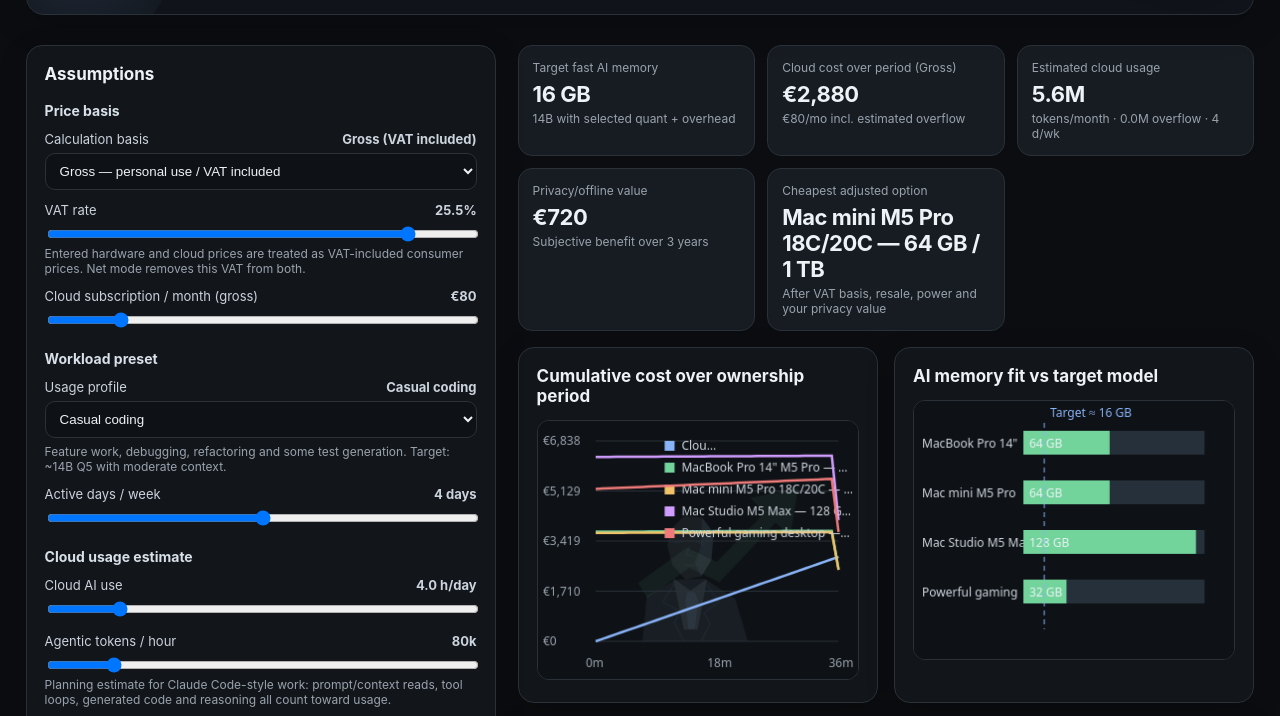
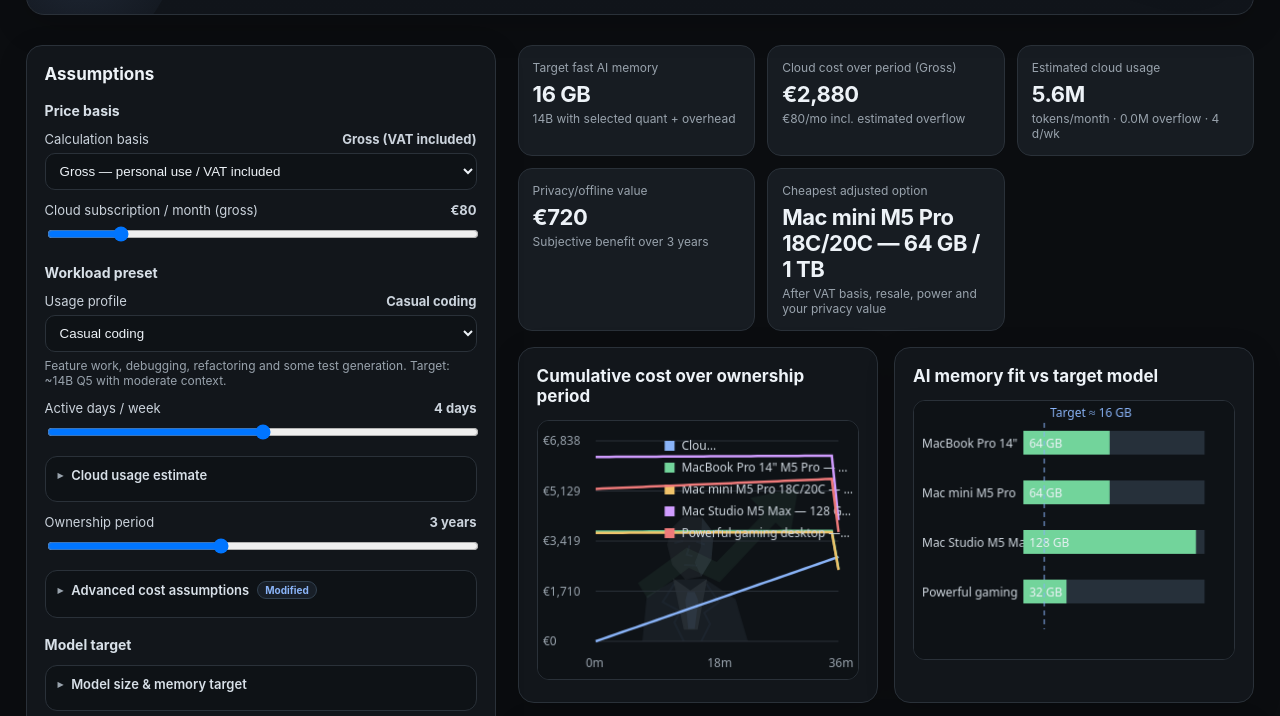
Before and after one commit to Urqe/local-ai-workstation-comparison-tool, a plain HTML site: page index.html in a window 1280 px wide. Shown: the part 226-942 px from the top of the page. Drawn offline with Linux system fonts and the light colour scheme.

Commit message:
Collapse preset-driven and advanced controls behind progressive disclosure
- Wrap cloud usage estimate, model target, and advanced cost assumptions
  (electricity, local hours, resale, privacy) in <details> blocks, collapsed
  by default; first-load view drops from ~17 to ~8 visible inputs
- Show the VAT slider only in Net mode, since it does not affect gross math
- Auto-open the cloud/model panels when any workload input switches the
  preset to Custom, so manual values are immediately visible
- Show 'Custom'/'Modified' chips on collapsed sections whose values differ
  from defaults so stale overrides remain discoverable
- Persist disclosure open/closed state alongside inputs (same v2 schema)
- Mark the preset as Custom on restore when saved model values differ from
  the saved preset, so the summary never misdescribes active assumptions
- Reset button also restores advanced sliders and re-collapses panels

Co-authored-by: Urqe <Urqe@users.noreply.github.com>

```diff
--- a/index.html
+++ b/index.html
@@ -53,6 +53,12 @@
 .note{padding:12px 14px;border-left:3px solid var(--accent);background:#0e1216;border-radius:8px;color:#cfd7df;font-size:13px;line-height:1.45}
 button{background:#1a2430;border:1px solid #324154;color:var(--text);border-radius:10px;padding:8px 10px;cursor:pointer}
 button:hover{background:#223041}
+details.adv{border:1px solid var(--line);background:#0e1216;border-radius:12px;padding:2px 12px 10px;margin:12px 0}
+details.adv summary{cursor:pointer;font-size:13px;font-weight:600;color:#d8e0e8;padding:8px 0;list-style:none;display:flex;align-items:center;gap:8px;user-select:none}
+details.adv summary::-webkit-details-marker{display:none}
+details.adv summary:before{content:"\25B8";font-size:11px;color:var(--muted);display:inline-block;transition:transform .15s}
+details.adv[open] summary:before{transform:rotate(90deg)}
+.chip{font-size:10px;font-weight:700;color:var(--accent);border:1px solid #31404f;background:rgba(138,180,248,.08);padding:2px 7px;border-radius:999px}
 .scenario-card{background:#0e1216;border:1px solid var(--line);border-radius:12px;padding:10px;margin-bottom:10px}
 .scenario-picker{margin-bottom:9px}
 .scenario-picker label{margin-bottom:5px}
@@ -188,7 +194,7 @@
 </select>
 </div>
 
-<div class="field">
+<div class="field" id="vatField">
 <label for="vat"><span>VAT rate</span><strong id="vatOut">25.5%</strong></label>
 <input id="vat" type="range" min="0" max="30" step="0.1" value="25.5">
 <div class="small">Entered hardware and cloud prices are treated as VAT-included consumer prices. Net mode removes this VAT from both.</div>
@@ -220,7 +226,9 @@
 <input id="daysWeek" type="range" min="1" max="7" step="0.5" value="4">
 </div>
 
-<h3>Cloud usage estimate</h3>
+<details id="cloudDetails" class="adv">
+<summary>Cloud usage estimate <span class="chip" id="cloudChip" hidden>Custom</span></summary>
+<h3 style="margin:6px 0 0">Cloud usage estimate</h3>
 <div class="field">
 <label for="cloudHours"><span>Cloud AI use</span><strong id="cloudHoursOut">4.0 h/day</strong></label>
 <input id="cloudHours" type="range" min="0.25" max="24" step="0.25" value="4">
@@ -243,12 +251,15 @@
 <input id="overflowCost" type="range" min="0.5" max="30" step="0.5" value="5">
 <div class="small">Blended API-equivalent net €/M token estimate after caching/input/output mix. Gross mode adds the selected VAT; Net mode leaves this rate unchanged.</div>
 </div>
+</details>
 
 <div class="field">
 <label for="years"><span>Ownership period</span><strong id="yearsOut">3 years</strong></label>
 <input id="years" type="range" min="1" max="6" step="0.5" value="3">
 </div>
 
+<details id="advancedDetails" class="adv">
+<summary>Advanced cost assumptions <span class="chip" id="advancedChip" hidden>Modified</span></summary>
 <div class="field">
 <label for="elec"><span>Electricity price</span><strong id="elecOut">€0.20/kWh</strong></label>
 <input id="elec" type="range" min="0.05" max="0.60" step="0.01" value="0.20">
@@ -269,9 +280,12 @@
 <input id="privacy" type="range" min="0" max="150" step="5" value="20">
 <div class="small">Subjective benefit. Think: privacy, offline access, avoiding API limits, experimentation.</div>
 </div>
+</details>
 
 <h3>Model target</h3>
-<div class="small" style="margin:-4px 0 8px">Workload presets also choose a realistic model size, quantization and context/headroom target. Adjusting any of them switches the workload to Custom.</div>
+<details id="modelDetails" class="adv">
+<summary>Model size &amp; memory target <span class="chip" id="modelChip" hidden>Custom</span></summary>
+<div class="small" style="margin:6px 0 8px">Workload presets also choose a realistic model size, quantization and context/headroom target. Adjusting any of them switches the workload to Custom.</div>
 <div class="field">
 <label for="params"><span>Parameters</span><strong id="paramsOut">14B</strong></label>
 <input id="params" type="range" min="7" max="120" step="1" value="14">
@@ -291,6 +305,7 @@
 <input id="overhead" type="range" min="2" max="32" step="1" value="6">
 <div class="small">KV cache + OS/apps + runtime headroom. Large context windows can make this brutally important.</div>
 </div>
+</details>
 
 <h3>Workstation scenarios</h3>
 <div id="scenarioInputs"></div>
@@ -390,6 +405,18 @@
 }
 function basisLabel(){ return $("priceBasis").value==="net" ? "Net" : "Gross"; }
 
+// Progressive disclosure: the VAT rate only affects the calculation in Net mode, and
+// workload-driven sections stay collapsed unless the user goes Custom. Chips flag
+// collapsed sections whose values differ from the defaults/presets so nothing is lost.
+function refreshDisclosure(){
+ $("vatField").hidden=$("priceBasis").value!=="net";
+ const isCustom=$("usagePreset").value==="custom";
+ $("cloudChip").hidden=!isCustom;
+ $("modelChip").hidden=!isCustom;
+ const advModified=Object.entries(advancedDefaults).some(([id,v])=>$(id).value!==v);
+ $("advancedChip").hidden=!advModified;
+}
+
 // Catalog strings are currently static, but escaping here prevents future catalog edits
 // (or externally sourced names) from turning template interpolation into HTML.
 function esc(value){
@@ -400,6 +427,7 @@
 // v1 keys (unversioned payload) are treated as incompatible and ignored; the documented
 // defaults are used instead of guessing at an older schema.
 const persistedInputIds=["priceBasis","vat","cloudSpend","usagePreset","daysWeek","cloudHours","tokensHour","includedTokens","overflowCost","years","elec","hours","resale","privacy","params","quant","overhead"];
+const advancedDefaults={elec:"0.20",hours:"4",resale:"35",privacy:"20"};
 
 const workloadPresets = {
  starter:{
@@ -460,7 +488,12 @@
 }
 
 function markUsageCustom(){
- if($("usagePreset").value!=="custom") $("usagePreset").value="custom";
+ if($("usagePreset").value!=="custom"){
+   $("usagePreset").value="custom";
+   // Opening these blocks signals that manual values are now authoritative.
+   $("cloudDetails").open=true;
+   $("modelDetails").open=true;
+ }
 }
 
 function modelMemoryGB(){
@@ -652,6 +685,7 @@
 }
 
 function update(){
+ refreshDisclosure();
  $("priceBasisOut").textContent=$("priceBasis").value==="net" ? "Net (VAT excluded)" : "Gross (VAT included)";
  $("vatOut").textContent=(+$("vat").value).toFixed(1)+"%";
  $("cloudSpendOut").textContent=fmt(+$("cloudSpend").value);
@@ -729,7 +763,7 @@
 function saveState(){
  try{
    const inputs=Object.fromEntries(persistedInputIds.map(id=>[id,$(id).value]));
-   localStorage.setItem(APP_STATE_KEY,JSON.stringify({version:2,inputs,scenarioIds:scenarios.map(s=>s.id)}));
+   localStorage.setItem(APP_STATE_KEY,JSON.stringify({version:2,inputs,scenarioIds:scenarios.map(s=>s.id),disclosure:{cloud:$("cloudDetails").open,model:$("modelDetails").open,advanced:$("advancedDetails").open}}));
  }catch(_){ /* Private browsing/storage policies should never break the calculator. */ }
 }
 
@@ -745,6 +779,17 @@
      const restored=state.scenarioIds.map(id=>workstationCatalog.find(x=>x.id===id));
      if(restored.every(Boolean)) scenarios=restored.map(x=>({...x}));
    }
+   // Persisted disclosure state wins so a returning user finds the panels as they left
+   // them; otherwise collapsed-by-default keeps the first visit simple.
+   const disc=state.disclosure||{};
+   // A restored params/quant/overhead that differs from the preset's values must show
+   // as Custom, otherwise the summary text would misdescribe the active assumption.
+   const wp=workloadPresets[state.inputs&&state.inputs.usagePreset];
+   if(wp && ["params","quant","overhead","tokensHour"].some(k=>state.inputs[k]!==undefined && String(state.inputs[k])!==String(wp[k==="tokensHour"?"tokensHour":k])))
+     $("usagePreset").value="custom";
+   if(disc.cloud!==undefined) $("cloudDetails").open=!!disc.cloud;
+   if(disc.model!==undefined) $("modelDetails").open=!!disc.model;
+   if(disc.advanced!==undefined) $("advancedDetails").open=!!disc.advanced;
  }catch(_){ /* Ignore corrupt/blocked storage and fall back to documented defaults. */ }
 }
 
@@ -756,7 +801,16 @@
 ["hours","cloudHours","daysWeek","tokensHour","params","quant","overhead"].forEach(id=>{
  $(id).addEventListener("input",()=>{markUsageCustom();update();});
 });
+["cloudDetails","modelDetails","advancedDetails"].forEach(id=>{
+ $(id).addEventListener("toggle",()=>saveState());
+});
 $("resetBtn").addEventListener("click",()=>{scenarios=defaults.map(x=>({...x}));renderScenarioInputs();update();});
+// Resetting to defaults also clears the advanced-cost overrides and re-collapses the
+// disclosure panels so the view matches a documented fresh start.
+$("resetBtn").addEventListener("click",()=>{
+ Object.entries(advancedDefaults).forEach(([id,v])=>$(id).value=v);
+ ["cloudDetails","modelDetails","advancedDetails"].forEach(id=>$(id).open=false);
+});
 function redrawCharts(){
  const months=(+$("years").value)*12, need=modelMemoryGB();
  const cu=cloudUsageMonthly();
```
